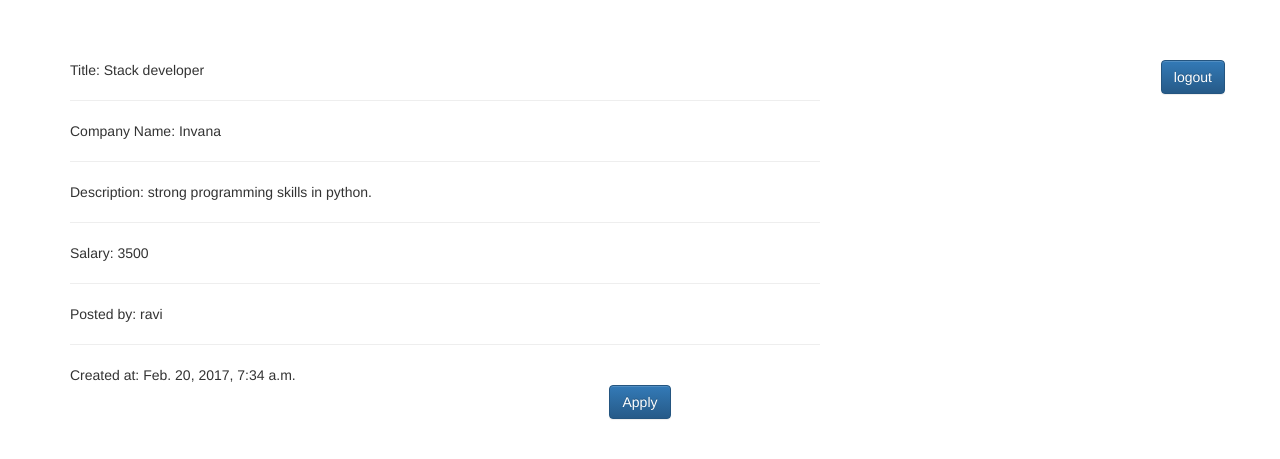
After one commit to raviarrow88/job_portal, a Django app: page /login/logged_in/1/?request=yes in a window 1280 px wide. The commit adds this page. Shown: the top 459 px of the page. Run offline with Django 3.2, Linux system fonts and the light colour scheme; data comes from the database, SQL or seed files in the repository; some libraries are stand-ins or nearby versions.

Commit message:
sending request to admin donw

```diff
--- a/job_portal/jobs/models.py
+++ b/job_portal/jobs/models.py
@@ -1,7 +1,7 @@
 from __future__ import unicode_literals
 
 from django.db import models
-
+from django.contrib.auth.models import User
 # Create your models here.
 class Job(models.Model):
     job_id = models.AutoField(primary_key=True)
@@ -17,8 +17,8 @@ class Job(models.Model):
 
 
 class JobRequests(models.Model):
-    request_on = models.ManyToManyField(Job,blank=True)
-    request_by = models.CharField(max_length=100,null=True,blank=True)
+    request_on = models.ForeignKey(Job, default=None, null=True,)
+    request_by = models.ForeignKey(User, default=None, null=True, )
     request_at = models.DateTimeField(auto_now=False,auto_now_add=True)
 
     def __str__(self):
--- /dev/null
+++ b/job_portal/website/templates/job_detail.html
@@ -0,0 +1,43 @@
+{% extends "base.html" %}
+
+
+{% block content %}
+<section>
+<br><br><br>
+<div class="container" >
+    <div class="row">
+   <div class="col-md-8">
+      Title: {{ job.title }}
+       <hr>
+    Company Name: {{ job.company_name}}
+       <hr>
+    Description: {{ job.description }}
+       <hr>
+    Salary: {{ job.salary }}
+       <hr>
+    Posted by: {{ job.created_by }}
+       <hr>
+    Created at: {{ job.created_at }}
+
+
+   </div>
+<a class="btn btn-primary pull-right" href="{% url 'logout' %}">logout</a>
+
+    </div>
+    <div class="text-center">
+    <a class="btn btn-primary " href="?request=yes" method = 'post'>Apply</a>
+    </div>
+
+    {% if messages %}
+<ul class="messages">
+    {% for message in messages %}
+    <li{% if message.tags %} class="{{ message.tags }}"{% endif %}>{{ message }}</li>
+    {% endfor %}
+</ul>
+{% endif %}
+
+</div>
+</section>
+
+
+{% endblock %}
--- a/job_portal/website/templates/logged_in.html
+++ b/job_portal/website/templates/logged_in.html
@@ -23,7 +23,7 @@
             {% for ob in jobs %}
                 <div>
                 {{ ob.title }}
-                    <span> <a class="btn btn-info pull-right" href="">View</a></span>
+                    <span> <a  class="btn btn-info pull-right" href="{% url 'job_detail' ob.job_id %}" >View</a></span>
                 </div>
                 <hr>
                 {% endfor %}
--- a/job_portal/website/urls.py
+++ b/job_portal/website/urls.py
@@ -9,4 +9,9 @@ urlpatterns = [
     url(r'^login/logged_in/$', views.logged_in, name='logged-in'),
 
     url(r'^logout/$', auth_views.logout, {'template_name': 'logged_out.html'}, name='logout'),
+
+    ### url for job -list detailed page
+
+    url(r'^login/logged_in/(?P<id>\d+)/$',views.job_detail,name = 'job_detail'),
+
 ]
--- a/job_portal/website/views.py
+++ b/job_portal/website/views.py
@@ -1,14 +1,15 @@
-from django.shortcuts import render,redirect
+from django.shortcuts import render,redirect,get_object_or_404
 from jobs.models import Job,JobRequests
+from django.contrib import messages
 
 # Create your views here.
 
 from website.forms import RegistrationForm
 
-
+from django.shortcuts import HttpResponseRedirect
 from django.contrib.auth.decorators import login_required
 from django.contrib.auth import login,logout,authenticate,get_user_model
-
+from django.urls import reverse
 def homepage(request):
      return render(request,"homepage.html")
 
@@ -27,7 +28,7 @@ def user_registration(request):
 
         return render(request,"register.html",context)
 
-
+## this function lists the avaliable jobs after user getting logged in
 @login_required
 def logged_in(request):
     jobs =Job.objects.all()
@@ -35,3 +36,35 @@ def logged_in(request):
         'jobs': jobs,
     }
     return render(request,"logged_in.html",context)
+
+
+
+def job_detail(request,id = None):
+    job_instance = get_object_or_404(Job,job_id=id)
+    context = {
+        'job':job_instance
+    }
+
+    r =  request.GET.get('request')
+    if r:
+        if request.user.is_authenticated:
+            if r == 'yes':
+                #add this user to request model
+                if not JobRequests.objects.filter(request_by= request.user, request_on = job_instance ).exists():
+                    job_request = JobRequests.objects.create(
+                        request_by = request.user,
+                        request_on = job_instance
+                    )
+                    messages.success(request,"request sent successfully")
+                    return HttpResponseRedirect(reverse('job_detail',kwargs={
+                        'id':job_instance.job_id
+
+                    }))
+                else:
+                    messages.info( request,"job already applied")
+                    return HttpResponseRedirect(reverse('job_detail',kwargs={'id':job_instance.job_id}))
+
+            else: # ask him to login
+                return HttpResponseRedirect(reverse('login-page'))
+
+    return  render(request,"job_detail.html",context)
```
Also changed, not shown: job_portal/db.sqlite3, job_portal/jobs/migrations/0002_auto_20170220_1215.py (added), 3 other files.
